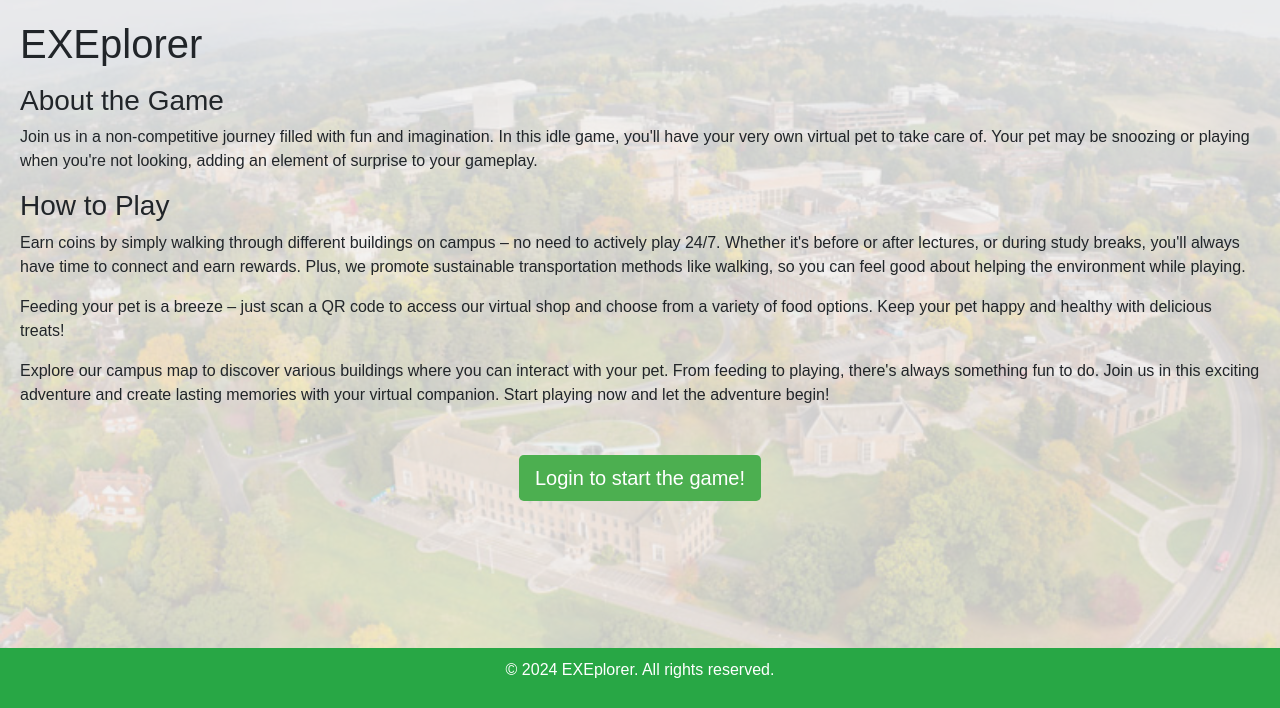
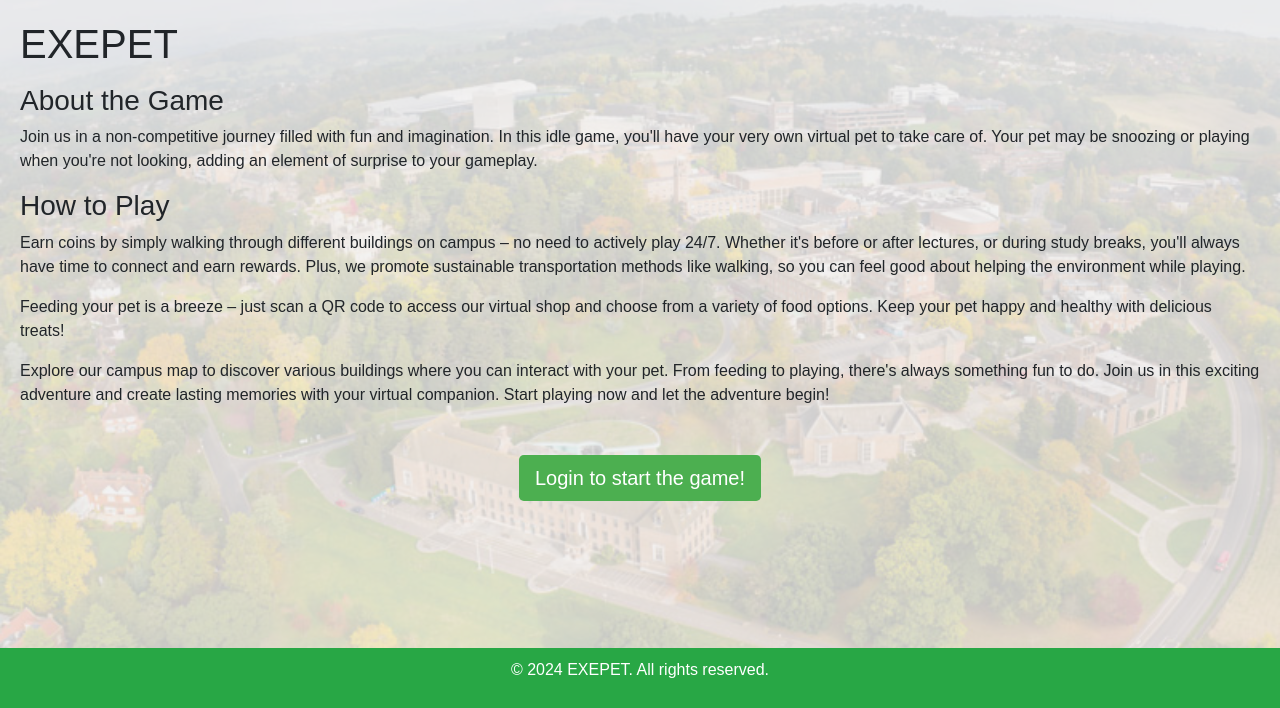
Before and after one commit to Yout-bit/GSE, a Django app: page / in a window 1280 px wide. Shown: the part 92-800 px from the top of the page. Run offline with Django 5.2, Linux system fonts and the light colour scheme; some libraries are stand-ins or nearby versions.

Commit message:
last fixes

```diff
--- a/src/gseproject/templates/base_template.html
+++ b/src/gseproject/templates/base_template.html
@@ -81,7 +81,7 @@
     <div class="clear"></div>
     <footer class="footer fixed-bottom bg-success">
         <div class="container">
-            <p>&copy; 2024 EXEplorer. All rights reserved.</p>
+            <p>&copy; 2024 EXEPET. All rights reserved.</p>
         </div>
     </footer>
 </body>
--- a/src/gseproject/templates/game/shop.html
+++ b/src/gseproject/templates/game/shop.html
@@ -31,8 +31,8 @@
                     style="width: 30px; height: 36px; padding-top: 6px;">30</p>
         </div>
     </div>
+    <img src="{% static 'images/START.png' %}" alt="start" class="start_button" onclick="startPetWalk()">
 </div>
-<img src="{% static 'images/START.png' %}" alt="start" class="start_button" onclick="startPetWalk()">
 <script>
     var selectedTools = []; // Array to store selected tools
 
--- a/src/gseproject/templates/home.html
+++ b/src/gseproject/templates/home.html
@@ -5,7 +5,7 @@
 {% block content %}
 
 <section>
-    <h1>EXEplorer</h1>
+    <h1>EXEPET</h1>
     <p></p>
 </section>
 
```
